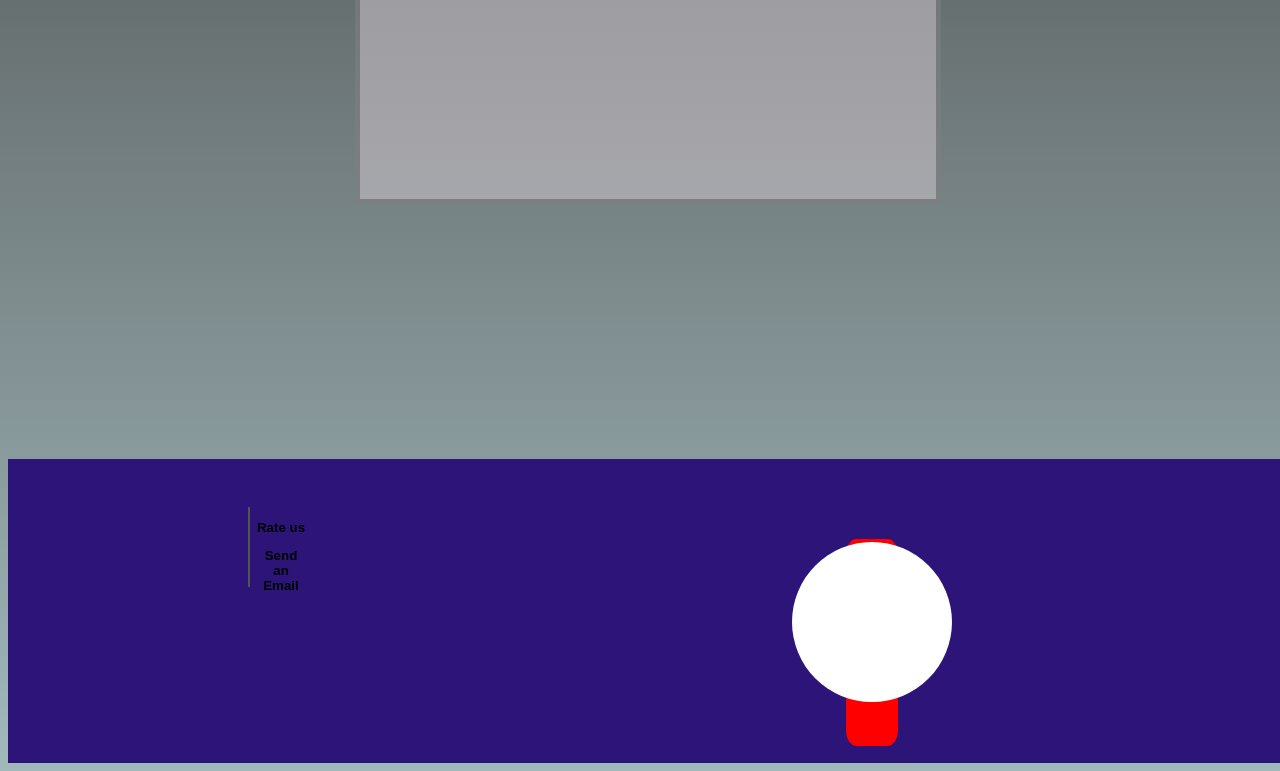
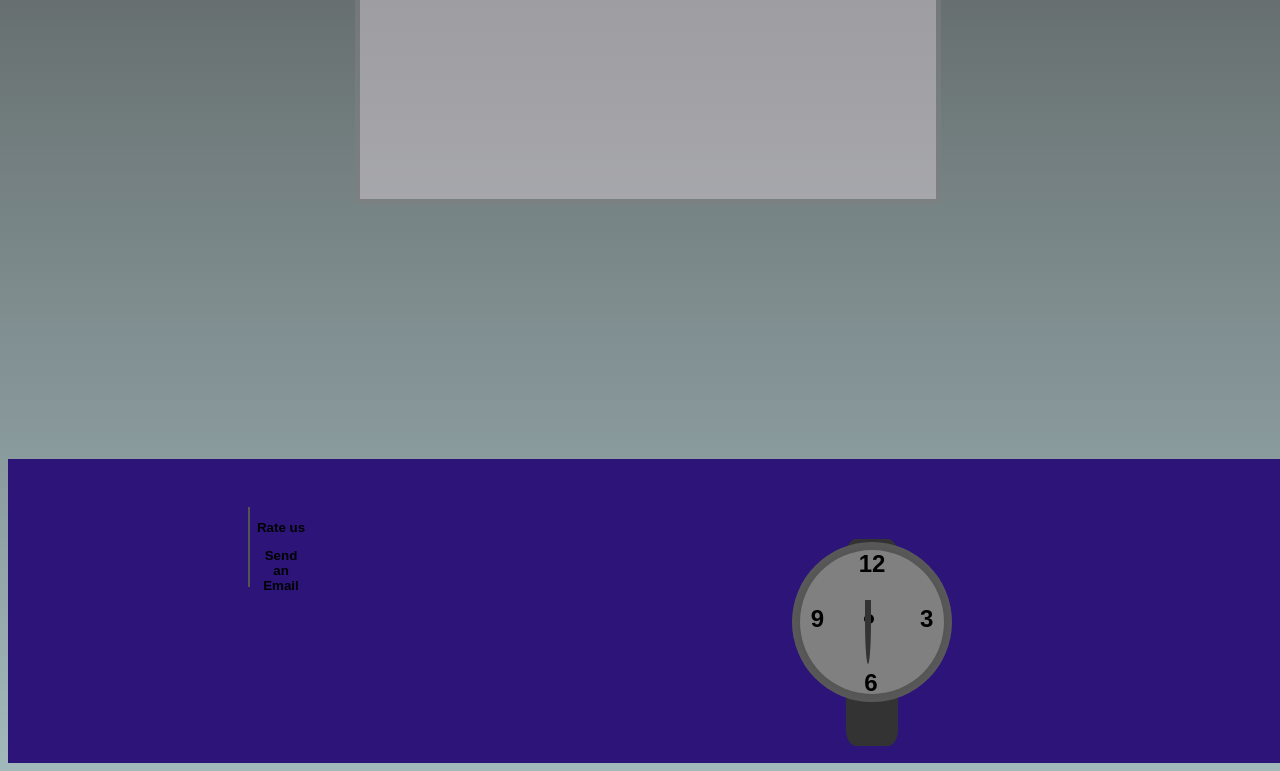
Before and after one commit to Jakubk12/OnlineShop, a Vue app: page /pages in a window 1280 px wide. Shown: the part 469-1240 px from the top of the page. Built offline with nearby package versions, Linux system fonts and the light colour scheme.

Commit message:
Fully worked watch

```diff
--- a/src/components/UI/layout/TheFooter.vue
+++ b/src/components/UI/layout/TheFooter.vue
@@ -10,7 +10,23 @@
       <div class="watch-top-parent"><div class="watch-top"></div></div>
       <div class="watch-bottom-parent">
         <div class="watch-bottom"></div>
-        <div class="watch-center"></div>
+        <div class="watch-center">
+          <div class="watch-center-fill">
+            <div class="watch-hours-parent">
+              <div class="watch-hours">
+                <h1 class="c12">12</h1>
+              </div>
+              <div class="watch-hours-93" style="margin-bottom: 0">
+                <h1 class="c9">9</h1>
+                <div class="doc-line"></div>
+                <div class="line"></div>
+                <h1 class="c3">3</h1>
+              </div>
+
+              <div class="watch-hours-6"><h1 class="c6">6</h1></div>
+            </div>
+          </div>
+        </div>
       </div>
     </div>
     <div class="empty"></div>
@@ -27,7 +43,8 @@ section {
   align-content: space-between;
 }
 .button-box,
-.watch-box {
+.watch-box,
+.watch-hours-parent {
   display: flex;
   flex-wrap: wrap;
   flex-direction: column;
@@ -37,13 +54,42 @@ section {
   margin-left: 35vw;
   position: relative;
 }
+.watch-center-fill {
+  height: 9rem;
+  width: 9rem;
+  border-radius: 50%;
+  background: grey;
+  position: relative;
+  top: 8px;
+  left: 8px;
+  right: 5px;
+  bottom: 5px;
+}
 .watch-center {
-  min-height: 10rem;
-  min-width: 10rem;
+  height: 10rem;
+  width: 10rem;
   border-radius: 50%;
-  background: white;
+  background: radial-gradient(#333, #5b5b5b 75%, #eee 25%);
   position: relative;
   bottom: 45px;
+}
+.watch-hours-parent {
+  width: 100%;
+  align-content: center;
+}
+.watch-hours,
+.watch-hours-111,
+.watch-hours-102,
+.watch-hours-93,
+.watch-hours-84,
+.watch-hours-75 {
+  display: flex;
+  margin-bottom: 3px;
+}
+
+.watch-hours-6 {
+  display: inline-block;
+  margin-left: 0.5rem;
 }
 .watch-box {
   min-height: 15vh;
@@ -57,7 +103,7 @@ section {
 .watch-bottom {
   min-height: 10vh;
   width: 3.2rem;
-  background: red;
+  background: #333;
   position: absolute;
 }
 .watch-top {
@@ -74,6 +120,70 @@ section {
 .empty {
   height: 1rem;
 }
+
+.c9 {
+  margin-right: 3rem;
+}
+
+.c3 {
+  margin-left: 3rem;
+}
+.c3,
+.c9 {
+  margin-top: 1.5rem;
+}
+
+.c6 {
+  margin: 0;
+  text-align: center;
+  margin-right: 10px;
+  margin-top: 1rem;
+}
+.c12 {
+  margin-top: 0;
+  margin-right: 0;
+  margin-bottom: 0;
+  margin-left: 3rem;
+  text-align: center;
+}
+
+.doc-line {
+  border-radius: 50%;
+  width: 10px;
+  height: 10px;
+  top: 64px;
+  left: 64px;
+  right: 64px;
+  bottom: 64px;
+  background: black;
+  position: absolute;
+}
+.line {
+  z-index: 1;
+  position: absolute;
+  background: linear-gradient(to bottom, #333, #333 50%, #333 75%, grey 75%);
+  height: 85px;
+  width: 6px;
+  border-top-right-radius: 80%;
+  border-top-left-radius: 80%;
+  bottom: 30px;
+  left: 65px;
+
+  -webkit-animation: 10s infinite linear;
+  -o-animation: rotating 10s infinite linear;
+  animation: rotating 10s infinite linear;
+}
+@keyframes rotating {
+  25% {
+  }
+  50% {
+  }
+  75% {
+  }
+  100% {
+    transform: rotateZ(360deg);
+  }
+}
 </style>
 
 <script>
```
